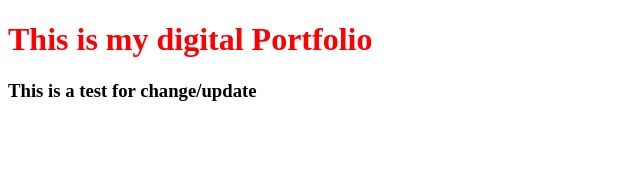
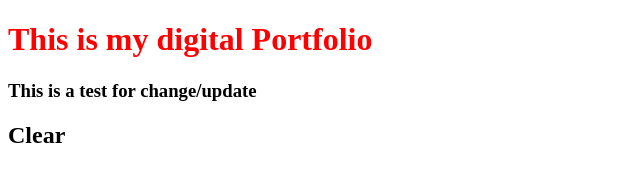
Before and after one commit to jparcasio/jamesparcasio, a plain HTML site: page index.html in a window 1280 px wide. Shown: the full height of the page, 0-640 px from the left. Drawn offline with Linux system fonts and the light colour scheme.

Commit message:
h2 created

```diff
--- a/index.html
+++ b/index.html
@@ -10,5 +10,6 @@
 <body>
     <h1>This is my digital Portfolio</h1>
     <h3>This is a test for change/update</h3>
+    <h2>Clear</h2>
 </body>
 </html>
```
